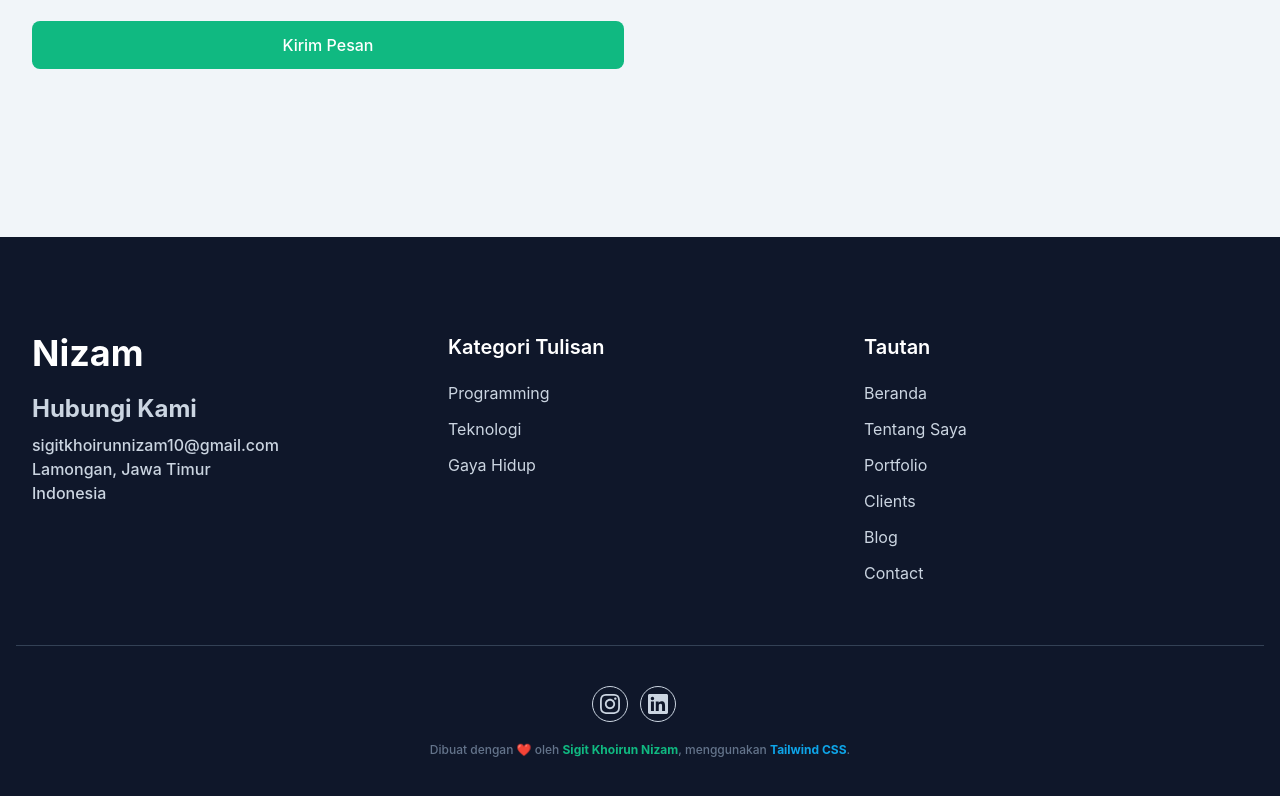
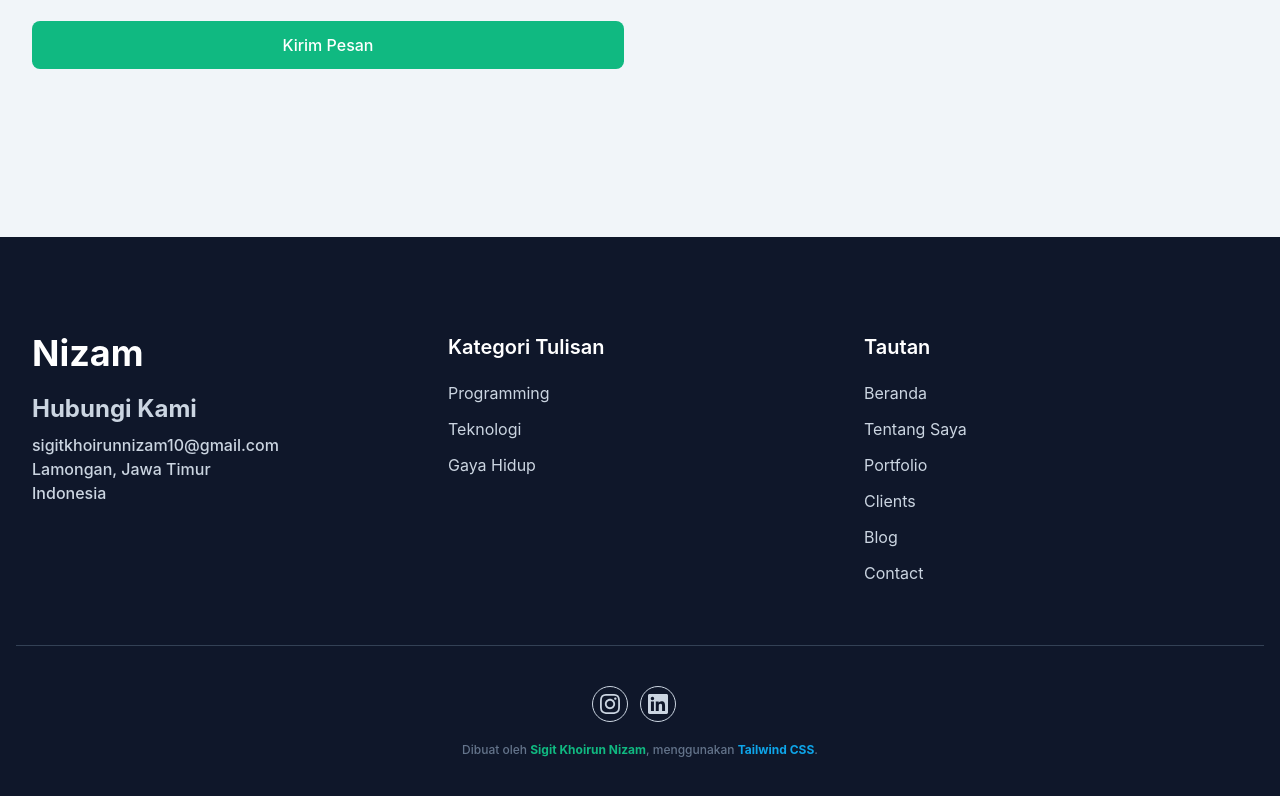
Before and after one commit to sigit-khoirun-nizam/portfolio, a website: page index.html in a window 1280 px wide. Shown: the part 8575-9371 px from the top of the page. Drawn offline with Linux system fonts and the light colour scheme.

```diff
--- a/index.html
+++ b/index.html
@@ -745,7 +745,7 @@
                         </svg>
                     </a>
                 </div>
-                <p class="font-medium text-xs text-slate-500 text-center">Dibuat dengan ❤️ oleh <a href="https://www.instagram.com/nizam.dev/" target="_blank" class="font-bold text-primary">Sigit Khoirun Nizam</a>, menggunakan <a href="https://tailwindcss.com" target="_blank" class="font-bold text-sky-500">Tailwind CSS</a>.</p>
+                <p class="font-medium text-xs text-slate-500 text-center">Dibuat oleh <a href="https://www.instagram.com/nizam.dev/" target="_blank" class="font-bold text-primary">Sigit Khoirun Nizam</a>, menggunakan <a href="https://tailwindcss.com" target="_blank" class="font-bold text-sky-500">Tailwind CSS</a>.</p>
             </div>
         </div>
     </footer>
```
